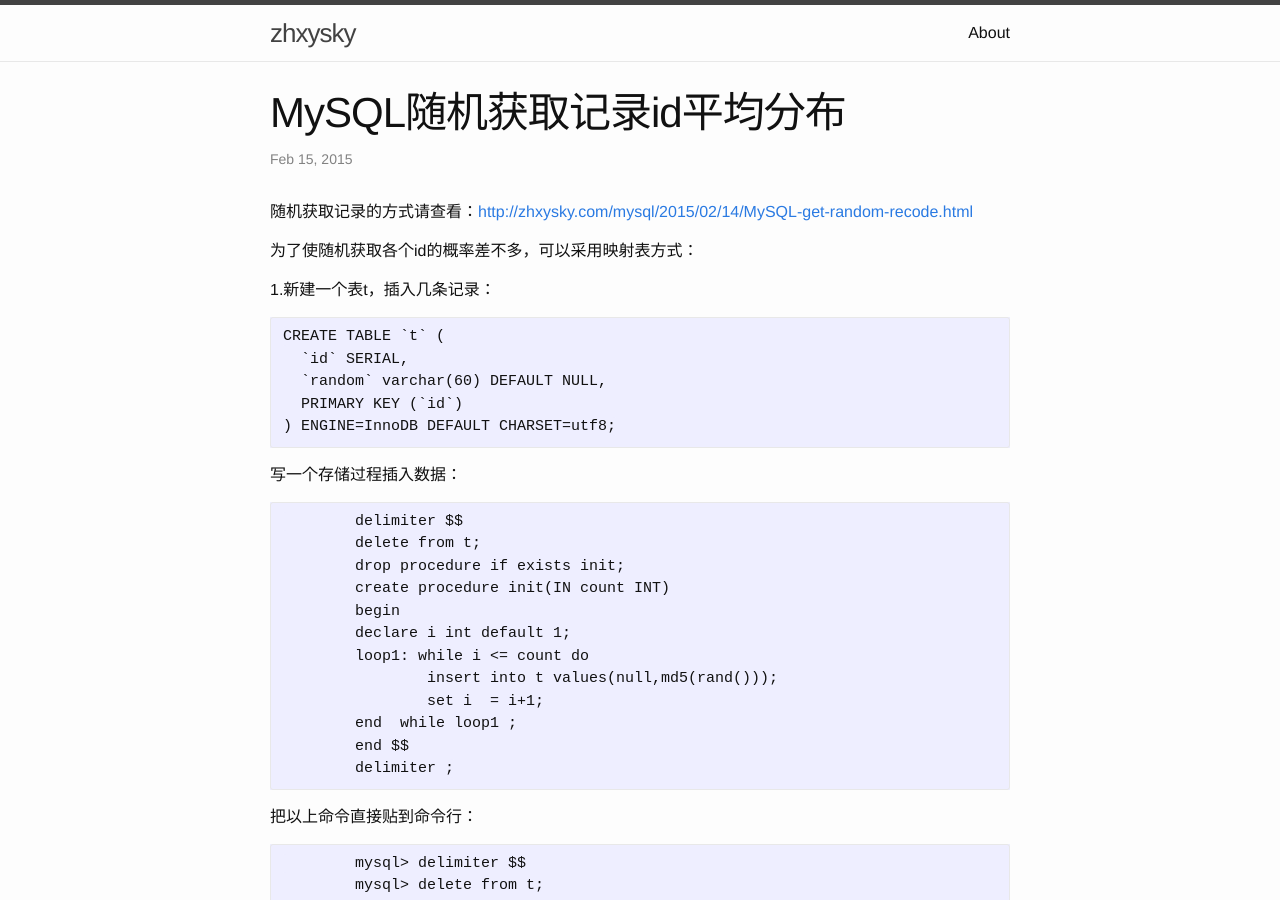
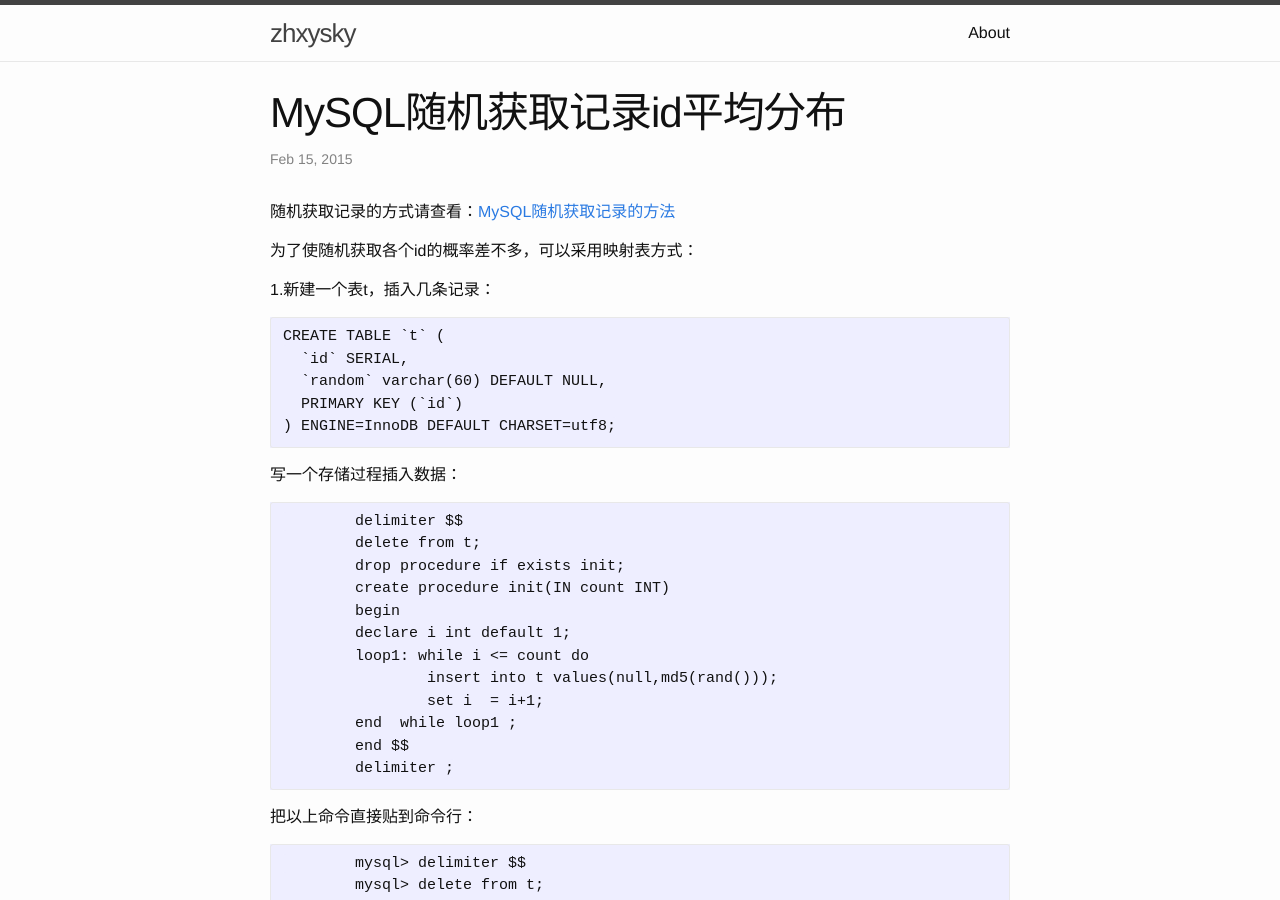
Before and after one commit to zhxysky/zhxysky.github.io, a Jekyll site: the page built from _posts/2015-2-15-MySQL-get-random-recode-with-equal-distribution.md, in a window 1280 px wide and 900 px high. Built offline with Jekyll 4.4.1, drawn with Linux system fonts in a browser that asks for light colours.

Commit message:
add href

```diff
--- a/_posts/2015-2-14-MySQL-get-random-recode.md
+++ b/_posts/2015-2-14-MySQL-get-random-recode.md
@@ -49,6 +49,8 @@ ceil(x) 和ceiling(x) ： 小数部分有值就进一，向上去整。
 
 如果我们想获取多条记录，可以把limt 1改成limt n，但是这样获取的多条记录都是连续的，如果想获取不连续的多条记录，可以结合程序执行多次sql语句；或者根据程序使用max(id)生成多个随机的id，然后直接根据id获取记录。
 
+上面的获取多条记录的方法一般情况下是可以满足我们的需要的。有些情况下，比如id不是连续的，而是中间空缺好多个，比如有id 1，3，5，9，那么产生的随机数6，7，8都会使我们获取到id=9的记录，这样就增大了获取到id=9的记录的概率。如果想要使获取每条记录的概率平均分布，可是使用一个映射表。
+具体请查看另外一篇文章：[http://zhxysky.com/mysql/2015/02/14/MySQL-get-random-recode-with-equal-distribution.html](http://zhxysky.com/mysql/2015/02/14/MySQL-get-random-recode-with-equal-distribution.html)
 
 
 
--- a/_posts/2015-2-15-MySQL-get-random-recode-with-equal-distribution.md
+++ b/_posts/2015-2-15-MySQL-get-random-recode-with-equal-distribution.md
@@ -5,7 +5,7 @@ category: MySQL
 tags: [mysql, MySQL Workbeanch]
 ---
 
-随机获取记录的方式请查看：[http://zhxysky.com/mysql/2015/02/14/MySQL-get-random-recode.html](MySQL随机获取记录的方法)
+随机获取记录的方式请查看：[MySQL随机获取记录的方法](http://zhxysky.com/mysql/2015/02/14/MySQL-get-random-recode.html)
 
 为了使随机获取各个id的概率差不多，可以采用映射表方式：
 
```
